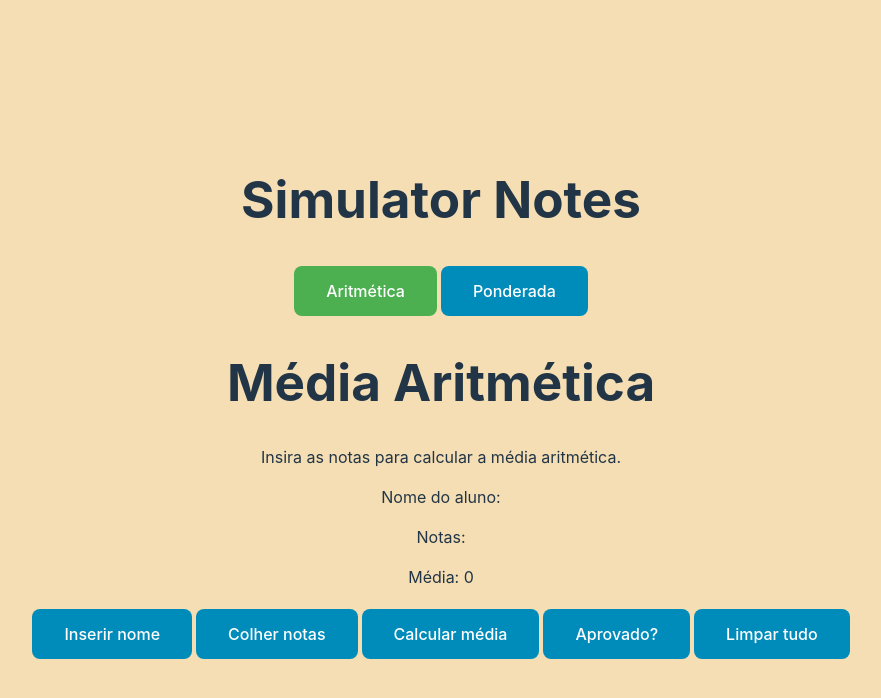
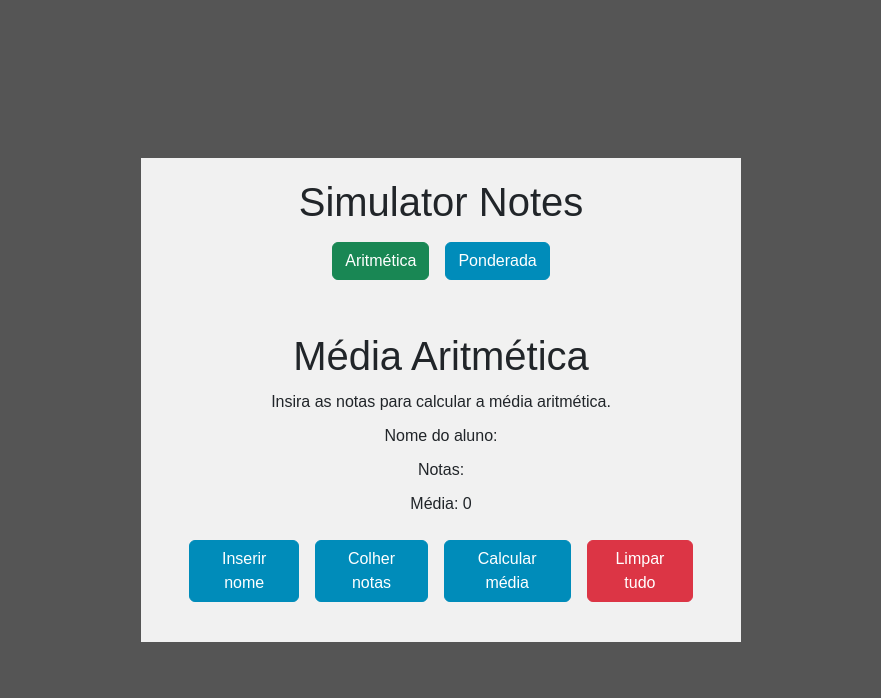
Before and after one commit to emanoelCarvalho/simulator-of-notes-in-vueJs, a Vue app: page / in a window 1280 px wide. Both pictures are taken after a click on the button "Aritmética". Shown: the top 698 px of the page, without its empty margins (199-1080 px from the left). Built offline with nearby package versions, Linux system fonts and the light colour scheme.

Commit message:
Implementation of the Bootstrap style

```diff
--- a/index.html
+++ b/index.html
@@ -11,3 +11,9 @@
     <script type="module" src="/src/main.js"></script>
   </body>
 </html>
+
+<style>
+  body{
+    background-color: #555555 ;
+  }
+</style>
--- a/package.json
+++ b/package.json
@@ -9,8 +9,9 @@
     "preview": "vite preview"
   },
   "dependencies": {
-    "bootstrap": "^5.2.3",
-    "vue": "^3.2.47"
+    "bootstrap": "^5.3.0",
+    "vue": "^3.2.47",
+    "vue-router": "^4.2.2"
   },
   "devDependencies": {
     "@vitejs/plugin-vue": "^4.1.0",
--- a/src/components/Aritmetica.vue
+++ b/src/components/Aritmetica.vue
@@ -1,17 +1,16 @@
 <template>
-  <div>
+  <div class="container">
     <h1>Média Aritmética</h1>
     <p>Insira as notas para calcular a média aritmética.</p>
     <p>Nome do aluno: {{ name }}</p>
-    <p>Notas: {{ notas.join(' ,') }}</p>
+    <p>Notas: {{ notas.join(', ') }}</p>
     <p>Média: {{ media }}</p>
 
-    <div>
-      <button @click="inserirName">Inserir nome</button>
-      <button @click="colherNotas">Colher notas</button>
-      <button @click="calcularMedia">Calcular média</button>
-      <button @click="isAprovado">Aprovado?</button>
-      <button @click="clearAll">Limpar tudo</button>
+    <div class="d-flex justify-content-center mt-4">
+      <button @click="inserirName" class="btn btn-primary mx-2">Inserir nome</button>
+      <button @click="colherNotas" class="btn btn-primary mx-2">Colher notas</button>
+      <button @click="calcularMedia" class="btn btn-primary mx-2">Calcular média</button>
+      <button @click="clearAll" class="btn btn-danger mx-2">Limpar tudo</button>
     </div>
   </div>
 </template>
@@ -29,7 +28,6 @@ export default {
   },
 
   methods: {
-
     inserirName() {
       this.name = prompt('Insira o nome do aluno')
     },
@@ -49,15 +47,19 @@ export default {
       }
       this.media = soma / this.notas.length
 
-      alert('A média de ' + this.name + ' é: ' + this.media.toFixed(2))
+      alert('A média de ' + this.name + ' é: ' + this.media.toFixed(2));
+
+      setTimeout(() => {
+        this.isAprovado();
+      }, 500);
     },
 
     isAprovado() {
       setTimeout(() => {
         if (this.media >= 6) {
-          alert(this.name + ' foi ' + ' aprovado!')
+          alert(this.name + ' foi aprovado!')
         } else {
-          alert(this.name + ' foi' + ' reprovado!')
+          alert(this.name + ' foi reprovado!')
         }
       }, 1000)
     },
@@ -70,17 +72,3 @@ export default {
   },
 }
 </script>
-<style>
-button{
-
-    background-color:#008CBA;
-    border: none;
-    color: white;
-    padding: 15px 32px;
-    text-align: center;
-    font-size: 16px;
-    margin: 4px 2px;
-    cursor: pointer;
-
-}
-</style>
--- a/src/components/Menu.vue
+++ b/src/components/Menu.vue
@@ -1,22 +1,22 @@
-<template id="tela-geral">
-    <div>
-        <h1>Simulator Notes</h1>
-        <button @click="showAritmetica" id="aritmetica">Aritmética</button>
-        <button @click="showPonderada" id="ponderada">Ponderada</button>
+<template>
+    <div class="container">
+      <h1 class="text-center">Simulator Notes</h1>
+      <div class="text-center">
+        <button @click="showAritmetica" class="btn btn-success m-2">Aritmética</button>
+        <button @click="showPonderada" class="btn btn-primary m-2">Ponderada</button>
+      </div>
 
-
-        <div v-if="selectedOption === 'ponderada'">
+      <div v-if="selectedOption === 'ponderada'" class="mt-4">
         <Ponderada />
       </div>
 
-        <div v-if="selectedOption === 'aritmetica'">
+      <div v-if="selectedOption === 'aritmetica'" class="mt-4">
         <Aritmetica />
       </div>
     </div>
   </template>
 
   <script>
-
   import Ponderada from './Ponderada.vue'
   import Aritmetica from './Aritmetica.vue'
 
@@ -40,37 +40,24 @@ export default {
     }
   }
   </script>
-<style>
-template {
+
+  <style scoped>
+  .container {
     font-family: Arial, Helvetica, sans-serif;
+    background-color: #f1f1f1;
+    padding: px;
     text-align: center;
   }
 
-#tela-geral {
-    background-color: #f1f1f1;
-    padding: 20px;
-    text-align: center;
-
-}
-#aritmetica {
-    background-color: #4CAF50;
-    border: none;
-    color: white;
-    padding: 15px 32px;
-    text-align: center;
+  .btn {
     font-size: 16px;
-    margin: 4px 2px;
-    cursor: pointer;
   }
 
-#ponderada {
-    background-color: #008CBA;
-    border: none;
-    color: white;
-    padding: 15px 32px;
-    text-align: center;
-    font-size: 16px;
-    margin: 4px 2px;
-    cursor: pointer;
+  .m-2 {
+    margin: 4px;
+  }
+
+  .mt-4 {
+    margin-top: 16px;
   }
   </style>
--- a/src/components/Ponderada.vue
+++ b/src/components/Ponderada.vue
@@ -1,5 +1,5 @@
 <template>
-    <div>
+    <div class="container">
         <h1>Média ponderada</h1>
         <p>Insira as notas e os pesos das notas para calcular a média ponderada.</p>
         <p>Nome do aluno: {{ name }}</p>
@@ -7,13 +7,12 @@
         <p>Notas: {{ notas.join(', ') }}</p>
         <p>Média: {{ media }}</p>
 
-        <div>
-            <button @click="colherName">Inserir nome</button>
-            <button @click="colherPesos">Colher pesos</button>
-            <button @click="colherNotas">Colher notas</button>
-            <button @click="calcularMedia">Calcular média</button>
-            <button @click="isAprovado">Aprovado?</button>
-            <button @click="clearAll">Limpar tudo</button>
+        <div class="d-flex justify-content-center mt-4">
+            <button @click="colherName" class="btn btn-primary mx-2">Inserir nome</button>
+            <button @click="colherPesos" class="btn btn-primary mx-2">Colher pesos</button>
+            <button @click="colherNotas" class="btn btn-primary mx-2">Colher notas</button>
+            <button @click="calcularMedia" class="btn btn-primary mx-2">Calcular média</button>
+            <button @click="clearAll" class="btn btn-danger mx-2">Limpar tudo</button>
         </div>
     </div>
 </template>
@@ -42,8 +41,11 @@ export default {
             }
         },
         colherPesos() {
-            let peso = parseFloat(prompt('Insira o peso da nota: ' + (this.pesos.length + 1)))
-            this.pesos.push(peso)
+            let peso = parseFloat(prompt('Insira a pesos (ou digite "stop" para encerrar a coleta de pesos):'))
+            while (!isNaN(peso)) {
+                this.pesos.push(peso)
+                peso = parseFloat(prompt('Insira o peso da nota: (ou digite "stop" para encerrar a coleta de pesos)'))
+            }
         },
         calcularMedia() {
             let soma = 0
@@ -55,6 +57,10 @@ export default {
             this.media = soma / somaPesos
 
             alert('A média de ' + this.name + ' é: ' + this.media.toFixed(2))
+
+            setTimeout(() => {
+                this.isAprovado();
+            }, 500)
         },
         isAprovado() {
             setTimeout(() => {
@@ -77,15 +83,38 @@ export default {
 </script>
 
 <style>
-button {
+.container {
+    max-width: 600px;
+    margin: 0 auto;
+    padding: 20px;
+    text-align: center;
+}
 
+.btn {
+    font-size: 16px;
+}
+
+.btn-primary {
     background-color: #008CBA;
-    border: none;
-    color: white;
-    padding: 15px 32px;
-    text-align: center;
-    font-size: 16px;
-    margin: 4px 2px;
-    cursor: pointer;
+    border-color: #008CBA;
+}
+
+.btn-primary:hover {
+    background-color: #007199;
+    border-color: #007199;
+}
+
+.btn-danger {
+    background-color: #DC3545;
+    border-color: #DC3545;
+}
+
+.btn-danger:hover {
+    background-color: #B52E3D;
+    border-color: #B52E3D;
+}
+
+p {
+    margin: 10px 0;
 }
 </style>
--- a/src/main.js
+++ b/src/main.js
@@ -1,5 +1,7 @@
 import { createApp } from 'vue'
 import './style.css'
+import 'bootstrap/dist/css/bootstrap.min.css'
+import 'bootstrap'
 import App from './App.vue'
 
 createApp(App).mount('#app')
--- a/src/style.css
+++ b/src/style.css
@@ -1,20 +1,9 @@
 :root {
   font-family: Inter, system-ui, Avenir, Helvetica, Arial, sans-serif;
-  line-height: 1.5;
-  font-weight: 400;
-
   color-scheme: light dark;
   color: rgba(255, 255, 255, 0.87);
   background-color: #242424;
-
-  font-synthesis: none;
-  text-rendering: optimizeLegibility;
-  -webkit-font-smoothing: antialiased;
-  -moz-osx-font-smoothing: grayscale;
-  -webkit-text-size-adjust: 100%;
 }
-
-
 
 body {
   margin: 0;
@@ -22,7 +11,7 @@ body {
   place-items: center;
   min-width: 320px;
   min-height: 100vh;
-  background-color: wheat;
+  background-color: #222222;
 }
 
 h1 {
@@ -40,14 +29,7 @@ button {
   background-color: #1a1a1a;
   cursor: pointer;
   transition: border-color 0.25s;
- }
-/* button:hover {
-  border-color: #646cff;
 }
-button:focus,
-button:focus-visible {
-  outline: 4px auto -webkit-focus-ring-color;
-} */ */
 
 .card {
   padding: 2em;
```
Also changed, not shown: 1 other file (tests, documents, lock files or other folders). Lines whose indentation alone changed are shown as unchanged.
